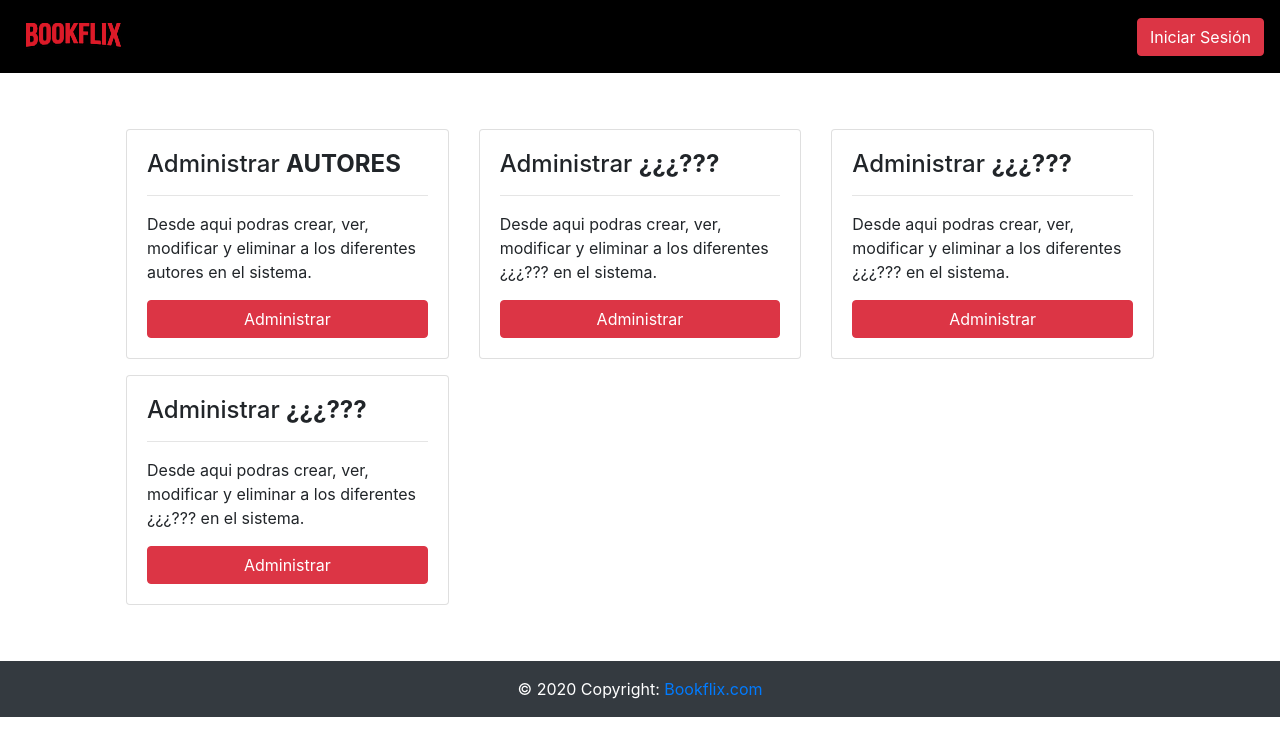
After one commit to ArmandoTercero/Bookflix, a Flask app: page /panel_de_control in a window 1280 px wide. The commit adds this page. Shown: the top 756 px of the page. Run offline with Flask 2, Linux system fonts and the light colour scheme; some libraries are stand-ins or nearby versions.

Commit message:
Agregue un panel de control y un icono

```diff
--- a/bookflix/controllers/UserController.py
+++ b/bookflix/controllers/UserController.py
@@ -13,6 +13,9 @@ class UserController():
 
 	def index(self):
 		return render_template('index.html')
+
+	def panel_de_control(self):
+		return render_template('panel_de_control.html')
 
 	def register(self):
 		planes = Plan.all()
--- a/bookflix/routes/routes.py
+++ b/bookflix/routes/routes.py
@@ -9,6 +9,10 @@ from controllers.UserController import usercontroller
 @app.route("/", methods=["GET"])
 def index():
 	return usercontroller.index()
+
+@app.route("/panel_de_control", methods=["GET"])
+def panel_de_control():
+	return usercontroller.panel_de_control()
 
 @app.route("/register", methods=["GET"])
 def register():
@@ -30,6 +34,7 @@ def loginuser ():
 def logout ():
 	return usercontroller.logout()
 
+# Borrar a futuro
 @app.route("/hello/<name>")
 def hello (name):
 	return usercontroller.hello(name)
--- a/bookflix/templates/header.html
+++ b/bookflix/templates/header.html
@@ -14,7 +14,10 @@
 
 		<div class="text-right">
 			{% if session['id'] %}
-				<a href="{{ url_for('logout') }}" class="btn btn-danger">Cerrar Sesión</a>
+				{% if session['admin'] %}
+					<a href="{{ url_for('panel_de_control') }}" class="btn btn-danger">Panel de control (no hace nada)</a>
+				{% endif %}
+				<a href="{{ url_for('logout') }}" class="btn btn-outline-light">Cerrar Sesión</a>
 			{% else %}
 				<a href="{{ url_for('login') }}" class="btn btn-danger">Iniciar Sesión</a>
 			{% endif %}
--- a/bookflix/templates/layout.html
+++ b/bookflix/templates/layout.html
@@ -13,6 +13,7 @@
         <script src="{{ url_for('static', filename='../static/JS/bootstrap.bundle.js')}}"></script>
 
         <!-- Iconos -->
+        <link rel="shortcut icon" href="{{ url_for('static', filename='icono.png') }}">
 
         <!-- Título -->
         <title>{% block title %}{% endblock %}</title>
--- /dev/null
+++ b/bookflix/templates/panel_de_control.html
@@ -0,0 +1,69 @@
+{% extends "layout.html" %}
+{% block title %}Bookflix{% endblock %}
+
+{% block head %}
+	{{ super() }}
+{% endblock %}
+
+
+{% block content %}
+
+<div class="container p-5">
+	<div class="row p-2">
+		<div class="col-sm-4">
+			<div class="card">
+				<div class="card-body">
+					<h4 class="card-title">Administrar <b>AUTORES</b></h4>
+					<hr>
+					<p class="card-text">Desde aqui podras crear, ver, modificar y eliminar a los diferentes autores en el sistema.</p>
+					<div class="text-center">
+						<a href="{{ url_for('autor_index') }}" class="btn btn-block btn-danger">Administrar</a>
+					</div>
+				</div>
+			</div>
+		</div>
+
+		<div class="col-sm-4">
+			<div class="card">
+				<div class="card-body">
+					<h4 class="card-title">Administrar <b>¿¿¿???</b></h4>
+					<hr>
+					<p class="card-text">Desde aqui podras crear, ver, modificar y eliminar a los diferentes ¿¿¿??? en el sistema.</p>
+					<div class="text-center">
+						<a href="#" class="btn btn-block btn-danger">Administrar</a>
+					</div>
+				</div>
+			</div>
+		</div>
+
+		<div class="col-sm-4">
+			<div class="card">
+				<div class="card-body">
+					<h4 class="card-title">Administrar <b>¿¿¿???</b></h4>
+					<hr>
+					<p class="card-text">Desde aqui podras crear, ver, modificar y eliminar a los diferentes ¿¿¿??? en el sistema.</p>
+					<div class="text-center">
+						<a href="#" class="btn btn-block btn-danger">Administrar</a>
+					</div>
+				</div>
+			</div>
+		</div>
+	</div>
+
+	<div class="row p-2">
+		<div class="col-sm-4">
+			<div class="card">
+				<div class="card-body">
+					<h4 class="card-title">Administrar <b>¿¿¿???</b></h4>
+					<hr>
+					<p class="card-text">Desde aqui podras crear, ver, modificar y eliminar a los diferentes ¿¿¿??? en el sistema.</p>
+					<div class="text-center">
+						<a href="#" class="btn btn-block btn-danger">Administrar</a>
+					</div>
+				</div>
+			</div>
+		</div>
+	</div>
+</div>
+
+{% endblock %}
```
Also changed, not shown: bookflix/static/icono.png (added).
